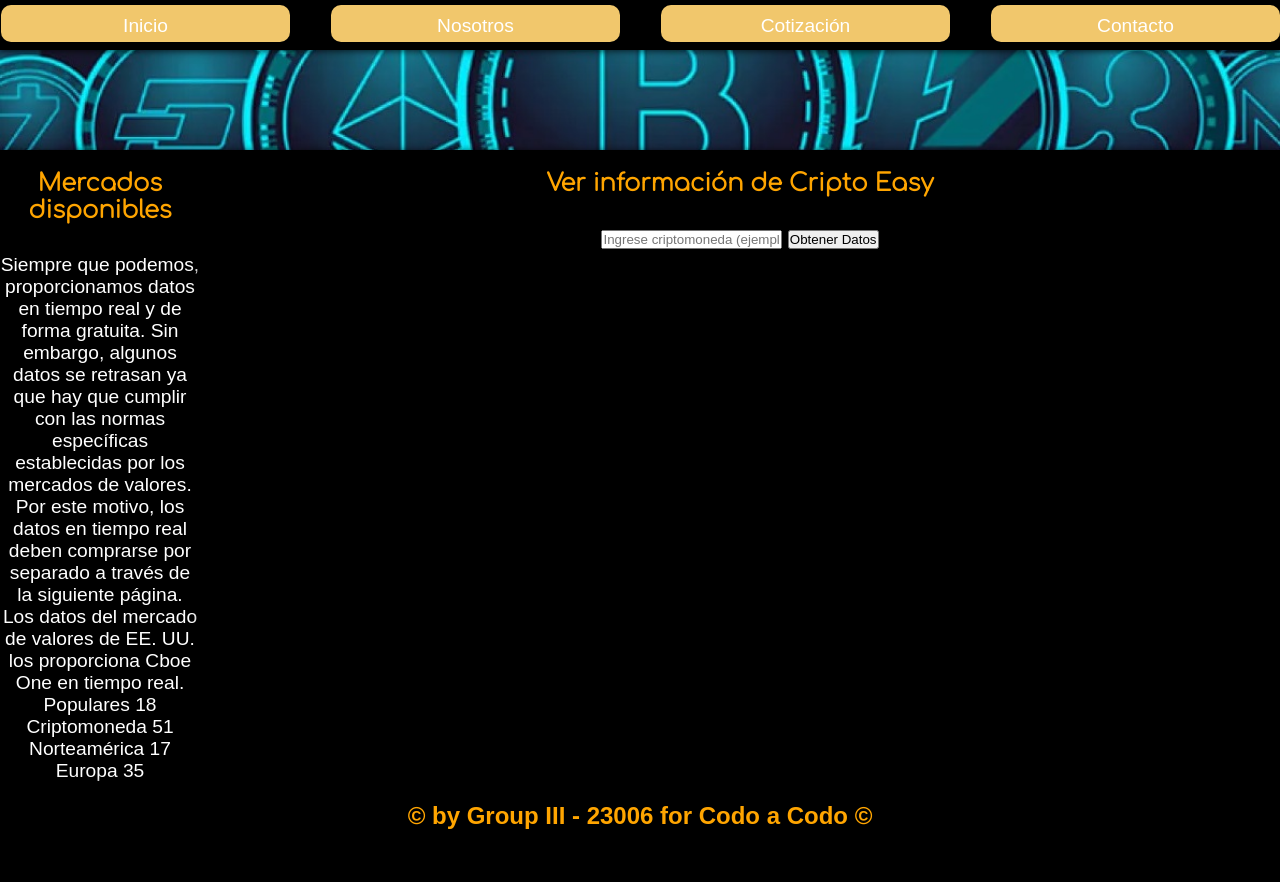
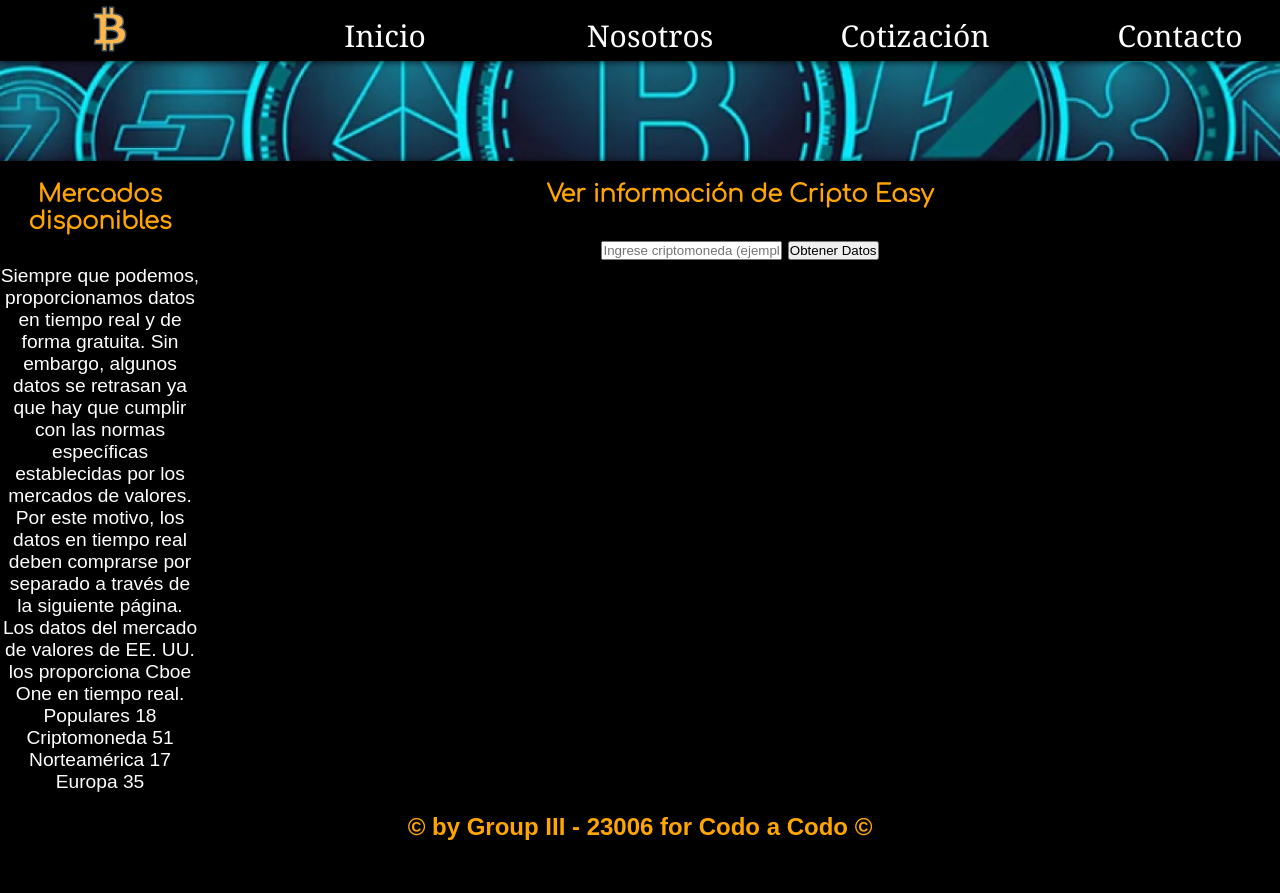
Before and after one commit to Leoeze83/TPO_CaC_Com.23006_Grupo.3, a plain HTML site: page cotizacion.html in a window 1280 px wide. Drawn offline with Linux system fonts and the light colour scheme.

Commit message:
Cotización mas cambios

```diff
--- a/cotizacion.html
+++ b/cotizacion.html
@@ -20,7 +20,11 @@
         </header>
 
         <nav class="navbar">
+
             <ul class="menu">
+                <a href="./index.html">
+                    <img class="logo" src="imagenes/B-48px.png" alt="Logo- Inicio">
+                  </a>
                 <li class="menu-item"><a class="menu-link" href="./index.html">Inicio</a></li>
                 <li class="menu-item"><a class="menu-link" href="./quienes.html">Nosotros</a></li>
                 <li class="menu-item"><a class="menu-link" href="./cotizacion.html">Cotización</a></li>
--- a/estilos/cotizacion.css
+++ b/estilos/cotizacion.css
@@ -43,21 +43,21 @@ h4 {
   color: #ffffff;
   text-decoration: none;
   text-align: center;
-  background: #f1c76c;
-  border-radius: 10px;
+  background: #000000;
+
 
 
 }
 
 .menu-link:hover {
-  background: #ebd9b3;
+  background: #000000;
   color: #f1c76c;
 
 }
 
 .menu {
   margin: 0;
-  padding-left: 10px;
+  padding-left: 0px;
   list-style: none;
   display: grid;
   grid-auto-flow: column;
@@ -67,14 +67,14 @@ h4 {
 }
 
 .menu-item {
-  padding-left: 1px;
-  border-radius: 10px;
+  padding-left: 0px;
+  border-radius: 0px;
 
 
 }
 
 .grid-container>* {
-  box-shadow: -1px 1px 7px 0px rgb(0, 0, 0, 0.75);
+  box-shadow: 1px 1px 7px 0px rgb(0, 0, 0, 0.75);
   border-radius: 0px;
   padding: 0px;
   text-align: center;
@@ -144,7 +144,7 @@ h4 {
 
     /*forma mas elegante de poner el tamaño vista para tables*/
     grid-template:
-      "navbar" 50px
+      "navbar" auto
       "header" 100px
       "izquierda" auto
       "contenido" auto
@@ -166,18 +166,22 @@ h4 {
     list-style: none;
     display: grid;
     grid-auto-flow: column;
-    grid-template-columns: repeat(auto-fill, 120px);
+    grid-template-columns: repeat(auto-fill, 85px);
     justify-content: center;
     justify-content: space-between;
   }
 
-  .menu-item {
-    /* padding-left: 10px;*/
-    border-radius: 10px;
+  .menu-item>li {
+    padding-right: 15px;
+    border-radius: 0px;
 
 
   }
-
+  .logo {
+    width: auto;
+    margin-right: 0px;
+    justify-content: space-between;
+  }
 
 }
 
@@ -195,7 +199,7 @@ h4 {
 
     /*forma mas elegante de poner el tamaño vista para tables*/
     grid-template:
-      "navbar navbar" 50px
+      "navbar navbar" auto
       "header header" 100px
       "izquierda contenido" auto
       "footer footer" 100px / 200px auto;
@@ -211,23 +215,26 @@ h4 {
   }
 
   .menu {
-    margin: 0;
-    padding: 0;
     list-style: none;
     display: grid;
     grid-auto-flow: column;
-    grid-template-columns: repeat(auto-fill, 290px);
+    grid-template-columns: repeat(auto-fill, 220px);
     justify-content: center;
     justify-content: space-between;
   }
 
   .menu-item {
-    /*padding-left: 20px;*/
+    padding-left: 20px;
     border-radius: 10px;
 
 
   }
-
+.menu > li {
+  font-family: Georgia, "Times New Roman", Times, serif;
+  color: orange;
+  font-size: 30px;
+  justify-content: space-between;
+}
 
 
 }
@@ -266,6 +273,11 @@ h4 {
 
 
   }
+  .menu > li {
+    font-family: Georgia, "Times New Roman", Times, serif;
+    color: orange;
+    font-size: 20px;
+  }
 
 }
 
```
